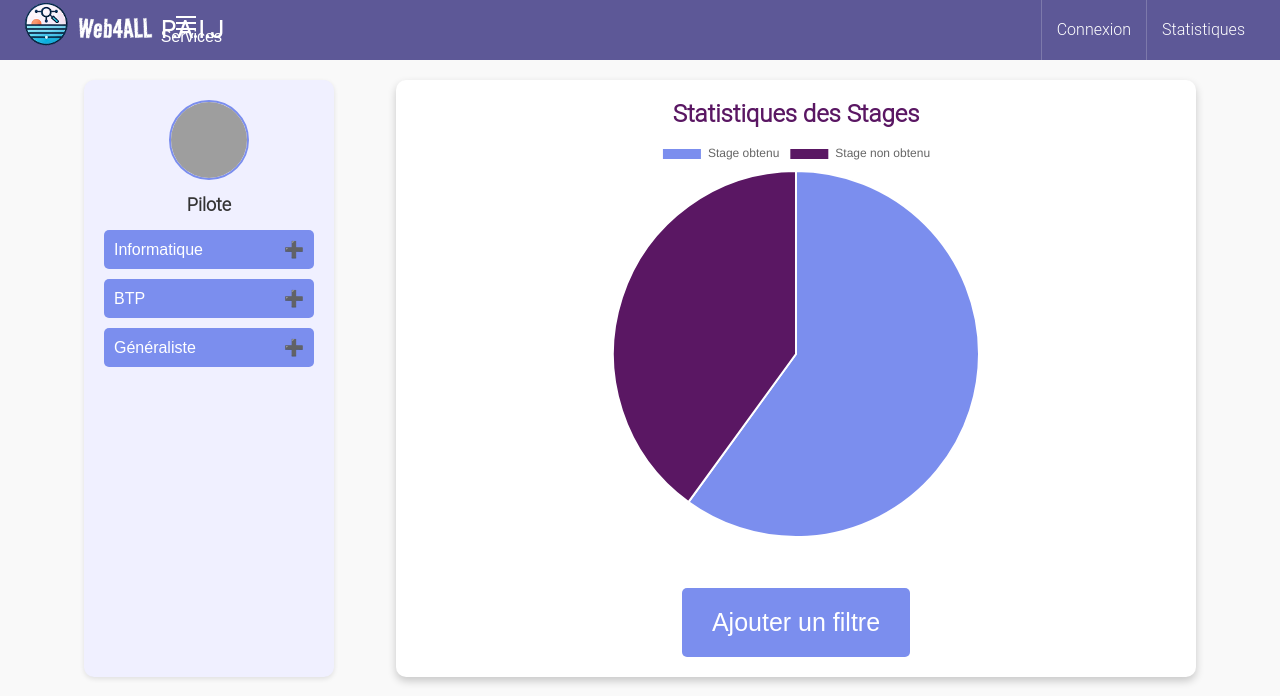
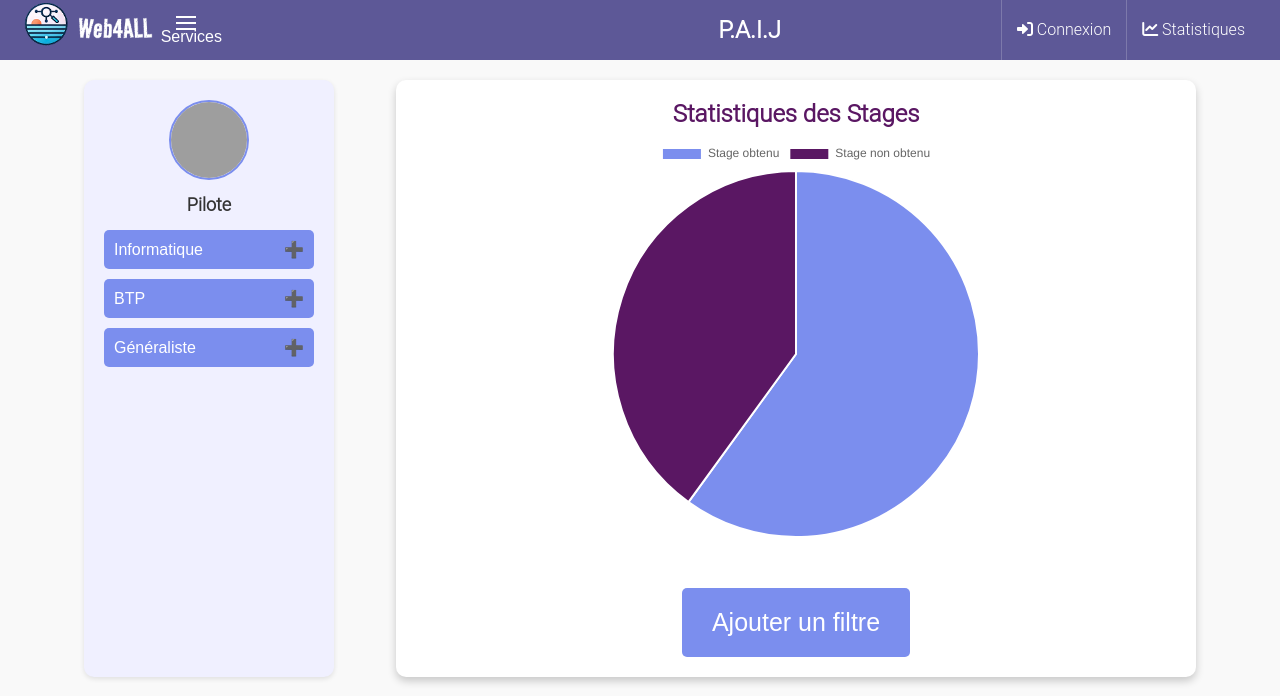
Before and after one commit to ZeroOwari/PROJETWEBComplet, a PHP site: page /Vue/espace_pilote.php in a window 1280 px wide. Shown: the top 696 px of the page. Run offline with PHP 8.4, Linux system fonts and the light colour scheme; data comes from the database, SQL or seed files in the repository; grey boxes are pictures that could not be loaded.

Commit message:
Correction du CSS du header (titre mal centré)

```diff
--- a/Vue/InfosCompte.php
+++ b/Vue/InfosCompte.php
@@ -7,7 +7,8 @@
   <meta name="viewport" content="width=device-width, initial-scale=1.0">
   <title>P.A.I.J - Informations</title>
   <link rel="stylesheet" href="assets/style-web.css">
-  <style>
+    <link rel="stylesheet" href="https://cdnjs.cloudflare.com/ajax/libs/font-awesome/6.0.0-beta3/css/all.min.css">
+    <style>
     /* Styles spécifiques pour cette page */
     .account-container {
       max-width: 900px;
@@ -111,7 +112,7 @@
                 <a href="espace_pilote.php"><i class="fas fa-user-tie"></i> Statistiques </a>
             </div>
         </div>
-        <h1> P.A.I.J </h1>
+        <h1 data-uid="TitreSite"> P.A.I.J </h1>
         <div class="right-menu">
             <a href="choix-profil.html" class="nav-button active"><i class="fas fa-sign-in-alt"></i> Connexion</a>
             <a href="espace_pilote.php" class="nav-button"><i class="fas fa-chart-line"></i> Statistiques</a>
--- a/Vue/a-propos.html
+++ b/Vue/a-propos.html
@@ -29,7 +29,7 @@
         <a href="espace_pilote.php"><i class="fas fa-user-tie"></i> Statistiques </a>
       </div>
     </div>
-    <h1> P.A.I.J </h1>
+    <h1 data-uid="TitreSite"> P.A.I.J </h1>
     <div class="right-menu">
       <a href="choix-profil.html" class="nav-button active"><i class="fas fa-sign-in-alt"></i> Connexion</a>
       <a href="espace_pilote.php" class="nav-button"><i class="fas fa-chart-line"></i> Statistiques</a>
--- a/Vue/accueil.html
+++ b/Vue/accueil.html
@@ -29,7 +29,7 @@
         <a href="espace_pilote.php"><i class="fas fa-user-tie"></i> Statistiques </a>
       </div>
     </div>
-    <h1> P.A.I.J </h1>
+    <h1 data-uid="TitreSite"> P.A.I.J </h1>
     <div class="right-menu">
       <a href="choix-profil.html" class="nav-button active"><i class="fas fa-sign-in-alt"></i> Connexion</a>
       <a href="espace_pilote.php" class="nav-button"><i class="fas fa-chart-line"></i> Statistiques</a>
--- a/Vue/assets/style-web.css
+++ b/Vue/assets/style-web.css
@@ -2133,3 +2133,12 @@ body_Recruteur_offre {
   border: none;
   color: #9CA6DB;
 }
+
+h1[data-uid="TitreSite"] {
+  position: relative;
+  left: 42%;
+  color: white;
+  z-index: 100;
+  padding: 10px 20px;
+  text-align: center;
+}
--- a/Vue/avis.html
+++ b/Vue/avis.html
@@ -30,7 +30,7 @@
         <a href="espace_pilote.php"><i class="fas fa-user-tie"></i> Statistiques </a>
       </div>
     </div>
-    <h1> P.A.I.J </h1>
+    <h1 data-uid="TitreSite"> P.A.I.J </h1>
     <div class="right-menu">
       <a href="choix-profil.html" class="nav-button active"><i class="fas fa-sign-in-alt"></i> Connexion</a>
       <a href="espace_pilote.php" class="nav-button"><i class="fas fa-chart-line"></i> Statistiques</a>
--- a/Vue/choix-profil.html
+++ b/Vue/choix-profil.html
@@ -5,7 +5,6 @@
     <meta name="viewport" content="width=device-width, initial-scale=1.0">
     <title>P.A.I.J - accueil</title>
     <link rel="stylesheet" href="assets/style-web.css">
-    <!-- Ajout de Font Awesome pour les icônes -->
     <link rel="stylesheet" href="https://cdnjs.cloudflare.com/ajax/libs/font-awesome/6.0.0-beta3/css/all.min.css">
 </head>
 <body class="accueil connexion-page">
@@ -30,7 +29,7 @@
                 <a href="espace_pilote.php"><i class="fas fa-user-tie"></i> Statistiques </a>
             </div>
         </div>
-        <h1> P.A.I.J </h1>
+        <h1 data-uid="TitreSite"> P.A.I.J </h1>
         <div class="right-menu">
             <a href="choix-profil.html" class="nav-button active"><i class="fas fa-sign-in-alt"></i> Connexion</a>
             <a href="espace_pilote.php" class="nav-button"><i class="fas fa-chart-line"></i> Statistiques</a>
--- a/Vue/connexion-adm.html
+++ b/Vue/connexion-adm.html
@@ -5,6 +5,7 @@
   <meta name="viewport" content="width=device-width, initial-scale=1.0">
   <title>Web4ALL Navigation</title>
   <link rel="stylesheet" href="assets/style-web.css">
+  <link rel="stylesheet" href="https://cdnjs.cloudflare.com/ajax/libs/font-awesome/6.0.0-beta3/css/all.min.css">
   <script src="../controler/connexion.js"></script>
   <link rel="stylesheet" href="https://cdnjs.cloudflare.com/ajax/libs/font-awesome/6.0.0-beta3/css/all.min.css">
 </head>
@@ -30,7 +31,7 @@
         <a href="espace_pilote.php"><i class="fas fa-user-tie"></i> Statistiques </a>
       </div>
     </div>
-    <h1> P.A.I.J </h1>
+    <h1 data-uid="TitreSite"> P.A.I.J </h1>
     <div class="right-menu">
       <a href="choix-profil.html" class="nav-button active"><i class="fas fa-sign-in-alt"></i> Connexion</a>
       <a href="espace_pilote.php" class="nav-button"><i class="fas fa-chart-line"></i> Statistiques</a>
--- a/Vue/connexion-etu.html
+++ b/Vue/connexion-etu.html
@@ -5,6 +5,7 @@
   <meta name="viewport" content="width=device-width, initial-scale=1.0">
   <title>Web4ALL Navigation</title>
   <link rel="stylesheet" href="assets/style-web.css">
+  <link rel="stylesheet" href="https://cdnjs.cloudflare.com/ajax/libs/font-awesome/6.0.0-beta3/css/all.min.css">
   <script src="../controler/connexion.js"></script>
 </head>
 <body class="body bg-white">
@@ -29,7 +30,7 @@
         <a href="espace_pilote.php"><i class="fas fa-user-tie"></i> Statistiques </a>
       </div>
     </div>
-    <h1> P.A.I.J </h1>
+    <h1 data-uid="TitreSite"> P.A.I.J </h1>
     <div class="right-menu">
       <a href="choix-profil.html" class="nav-button active"><i class="fas fa-sign-in-alt"></i> Connexion</a>
       <a href="espace_pilote.php" class="nav-button"><i class="fas fa-chart-line"></i> Statistiques</a>
--- a/Vue/connexion-pil.html
+++ b/Vue/connexion-pil.html
@@ -5,6 +5,7 @@
   <meta name="viewport" content="width=device-width, initial-scale=1.0">
   <title>Web4ALL Navigation</title>
   <link rel="stylesheet" href="assets/style-web.css">
+  <link rel="stylesheet" href="https://cdnjs.cloudflare.com/ajax/libs/font-awesome/6.0.0-beta3/css/all.min.css">
   <script src="../controler/connexion.js"></script>
   <link rel="stylesheet" href="https://cdnjs.cloudflare.com/ajax/libs/font-awesome/6.0.0-beta3/css/all.min.css">
 </head>
@@ -30,7 +31,7 @@
         <a href="espace_pilote.php"><i class="fas fa-user-tie"></i> Statistiques </a>
       </div>
     </div>
-    <h1> P.A.I.J </h1>
+    <h1 data-uid="TitreSite"> P.A.I.J </h1>
     <div class="right-menu">
       <a href="choix-profil.html" class="nav-button active"><i class="fas fa-sign-in-alt"></i> Connexion</a>
       <a href="espace_pilote.php" class="nav-button"><i class="fas fa-chart-line"></i> Statistiques</a>
--- a/Vue/espace_pilote.php
+++ b/Vue/espace_pilote.php
@@ -5,6 +5,7 @@
     <meta name="viewport" content="width=device-width, initial-scale=1.0">
     <title>Web4ALL espace pilote</title>
     <link rel="stylesheet" href="assets/style-web.css">
+    <link rel="stylesheet" href="https://cdnjs.cloudflare.com/ajax/libs/font-awesome/6.0.0-beta3/css/all.min.css">
     <script src="https://cdn.jsdelivr.net/npm/chart.js"></script>
 </head>
 <body class="body">
@@ -29,7 +30,7 @@
                 <a href="espace_pilote.php"><i class="fas fa-user-tie"></i> Statistiques </a>
             </div>
         </div>
-        <h1> P.A.I.J </h1>
+        <h1 data-uid="TitreSite"> P.A.I.J </h1>
         <div class="right-menu">
             <a href="choix-profil.html" class="nav-button active"><i class="fas fa-sign-in-alt"></i> Connexion</a>
             <a href="espace_pilote.php" class="nav-button"><i class="fas fa-chart-line"></i> Statistiques</a>
--- a/Vue/inscription-etu.html
+++ b/Vue/inscription-etu.html
@@ -30,7 +30,7 @@
         <a href="espace_pilote.php"><i class="fas fa-user-tie"></i> Statistiques </a>
       </div>
     </div>
-    <h1> P.A.I.J </h1>
+    <h1 data-uid="TitreSite"> P.A.I.J </h1>
     <div class="right-menu">
       <a href="choix-profil.html" class="nav-button active"><i class="fas fa-sign-in-alt"></i> Connexion</a>
       <a href="espace_pilote.php" class="nav-button"><i class="fas fa-chart-line"></i> Statistiques</a>
--- a/Vue/inscription-pil.html
+++ b/Vue/inscription-pil.html
@@ -5,6 +5,7 @@
   <meta name="viewport" content="width=device-width, initial-scale=1.0">
   <title>Web4ALL Navigation</title>
   <link rel="stylesheet" href="assets/style-web.css">
+  <link rel="stylesheet" href="https://cdnjs.cloudflare.com/ajax/libs/font-awesome/6.0.0-beta3/css/all.min.css">
   <script src="../controler/inscription.js"></script>
 </head>
 <body class="body bg-pink">
@@ -29,7 +30,7 @@
         <a href="espace_pilote.php"><i class="fas fa-user-tie"></i> Statistiques </a>
       </div>
     </div>
-    <h1> P.A.I.J </h1>
+    <h1 data-uid="TitreSite"> P.A.I.J </h1>
     <div class="right-menu">
       <a href="choix-profil.html" class="nav-button active"><i class="fas fa-sign-in-alt"></i> Connexion</a>
       <a href="espace_pilote.php" class="nav-button"><i class="fas fa-chart-line"></i> Statistiques</a>
--- a/Vue/mentions.html
+++ b/Vue/mentions.html
@@ -5,6 +5,8 @@
     <meta name="viewport" content="width=device-width, initial-scale=1.0">
     <title>P.A.I.J - Mentions Légales</title>
     <link rel="stylesheet" href="assets/style-web.css">
+    <link rel="stylesheet" href="https://cdnjs.cloudflare.com/ajax/libs/font-awesome/6.0.0-beta3/css/all.min.css">
+
 </head>
 
 <head<header>
@@ -28,7 +30,7 @@
                 <a href="espace_pilote.php"><i class="fas fa-user-tie"></i> Statistiques </a>
             </div>
         </div>
-        <h1> P.A.I.J </h1>
+        <h1 data-uid="TitreSite"> P.A.I.J </h1>
         <div class="right-menu">
             <a href="choix-profil.html" class="nav-button active"><i class="fas fa-sign-in-alt"></i> Connexion</a>
             <a href="espace_pilote.php" class="nav-button"><i class="fas fa-chart-line"></i> Statistiques</a>
--- a/Vue/offres_trouvees.php
+++ b/Vue/offres_trouvees.php
@@ -5,6 +5,8 @@
         <meta name="viewport" content="width=device-width, initial-scale=1.0">
         <title>Pagination des entreprises</title>
         <link rel="stylesheet" href="assets/page.css">
+        <link rel="stylesheet" href="https://cdnjs.cloudflare.com/ajax/libs/font-awesome/6.0.0-beta3/css/all.min.css">
+
     </head>
     <body class="body_Page_de_recherche">
 
@@ -29,7 +31,7 @@
                     <a href="espace_pilote.php"><i class="fas fa-user-tie"></i> Statistiques </a>
                 </div>
             </div>
-            <h1> P.A.I.J </h1>
+            <h1 data-uid="TitreSite"> P.A.I.J </h1>
             <div class="right-menu">
                 <a href="choix-profil.html" class="nav-button active"><i class="fas fa-sign-in-alt"></i> Connexion</a>
                 <a href="espace_pilote.php" class="nav-button"><i class="fas fa-chart-line"></i> Statistiques</a>
```
